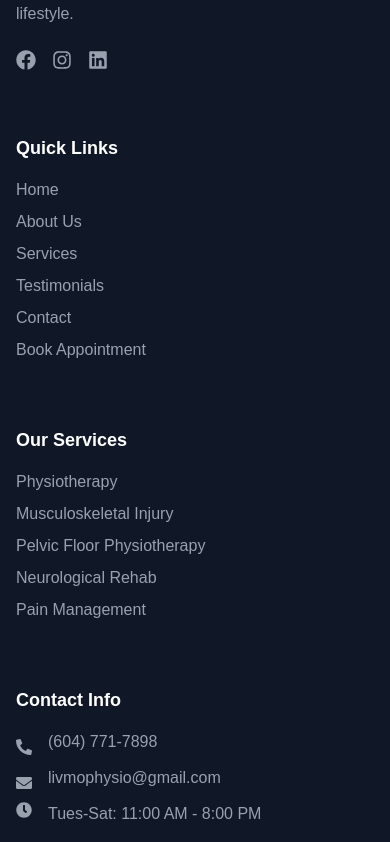
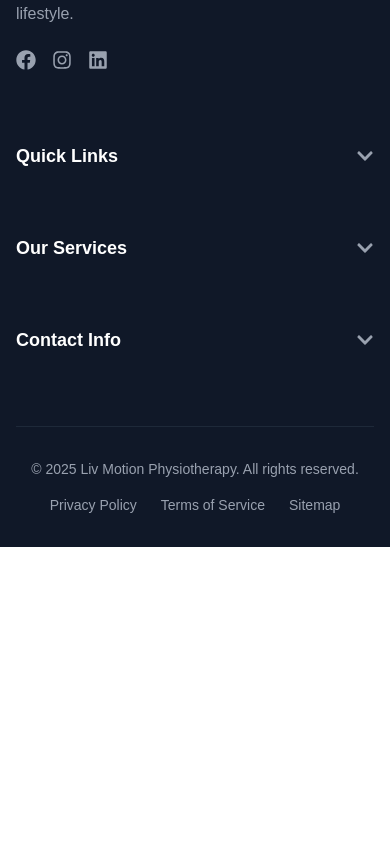
Before and after one commit to cher-kuo/cher-kuo.github.io, a Next.js app: page / in a window 390 px wide. Shown: the part 1002-1844 px from the top of the page. After the commit the page ends 1549 px from the top, so only its background shows below. Built offline with nearby package versions, Linux system fonts and the light colour scheme.

Commit message:
Fix mobile menu navigation and add collapsible footer sections

```diff
--- a/src/components/layout/Footer.tsx
+++ b/src/components/layout/Footer.tsx
@@ -1,6 +1,8 @@
+'use client';
+
 import Link from 'next/link';
-import { ReactNode } from 'react';
-import { FaFacebook, FaTwitter, FaInstagram, FaLinkedin, FaMapMarkerAlt, FaPhoneAlt, FaEnvelope, FaClock } from 'react-icons/fa';
+import { ReactNode, useState } from 'react';
+import { FaFacebook, FaTwitter, FaInstagram, FaLinkedin, FaMapMarkerAlt, FaPhoneAlt, FaEnvelope, FaClock, FaChevronDown, FaChevronUp } from 'react-icons/fa';
 
 interface FooterLink {
   name: string;
@@ -15,6 +17,14 @@ interface FooterSection {
 
 const Footer = () => {
   const currentYear = new Date().getFullYear();
+  const [expandedSections, setExpandedSections] = useState<Record<string, boolean>>({});
+
+  const toggleSection = (title: string) => {
+    setExpandedSections(prev => ({
+      ...prev,
+      [title]: !prev[title]
+    }));
+  };
 
   const footerLinks: FooterSection[] = [
     {
@@ -100,9 +110,25 @@ const Footer = () => {
           </div>
 
           {footerLinks.map((section, index) => (
-            <div key={index} className="mb-8 md:mb-0">
-              <h4 className="text-lg font-semibold mb-4 text-white">{section.title}</h4>
-              <ul className="space-y-2">
+            <div key={index} className="mb-4 md:mb-0">
+              {/* Mobile: Collapsible header */}
+              <button
+                className="md:hidden w-full flex justify-between items-center text-lg font-semibold text-white py-2"
+                onClick={() => toggleSection(section.title)}
+              >
+                {section.title}
+                {expandedSections[section.title] ? (
+                  <FaChevronUp className="text-gray-400" />
+                ) : (
+                  <FaChevronDown className="text-gray-400" />
+                )}
+              </button>
+              {/* Desktop: Always visible header */}
+              <h4 className="hidden md:block text-lg font-semibold mb-4 text-white">{section.title}</h4>
+              {/* Mobile: Collapsible content / Desktop: Always visible */}
+              <ul className={`space-y-2 overflow-hidden transition-all duration-300 ${
+                expandedSections[section.title] ? 'max-h-96 opacity-100 mt-2' : 'max-h-0 opacity-0 md:max-h-none md:opacity-100'
+              }`}>
                 {section.links.map((link, linkIndex) => (
                   <li key={linkIndex}>
                     {link.href ? (
--- a/src/components/layout/Navbar.tsx
+++ b/src/components/layout/Navbar.tsx
@@ -93,13 +93,13 @@ const Navbar = () => {
 
       {/* Mobile Navigation */}
       {isOpen && (
-        <div className="md:hidden bg-white shadow-lg">
-          <div className="px-2 pt-2 pb-3 space-y-1 sm:px-3">
+        <div className="md:hidden bg-white shadow-lg absolute top-full left-0 right-0 z-50">
+          <nav className="px-4 pt-2 pb-4 space-y-2">
             {navItems.map((item) => (
               <Link
                 key={item.name}
                 href={item.href}
-                className="block px-3 py-2 text-base font-bold text-gray-700 hover:bg-gray-100 rounded-md"
+                className="block px-4 py-3 text-base font-bold text-gray-700 hover:bg-gray-100 rounded-md"
                 onClick={() => setIsOpen(false)}
               >
                 {item.name}
@@ -107,12 +107,12 @@ const Navbar = () => {
             ))}
             <Link
               href="/book-appointment"
-              className="mt-2 inline-flex w-full items-center justify-center rounded-full bg-blue-500 px-8 py-3 text-base font-semibold uppercase tracking-wide text-white shadow-lg shadow-black/40 whitespace-nowrap transition-transform transition-colors hover:bg-blue-600 hover:-translate-y-0.5 active:translate-y-0"
+              className="mt-3 block w-full text-center rounded-full bg-blue-500 px-8 py-3 text-base font-semibold uppercase tracking-wide text-white shadow-lg shadow-black/40 whitespace-nowrap transition-transform transition-colors hover:bg-blue-600 hover:-translate-y-0.5 active:translate-y-0"
               onClick={() => setIsOpen(false)}
             >
               Book Appointment
             </Link>
-          </div>
+          </nav>
         </div>
       )}
     </header>
```
